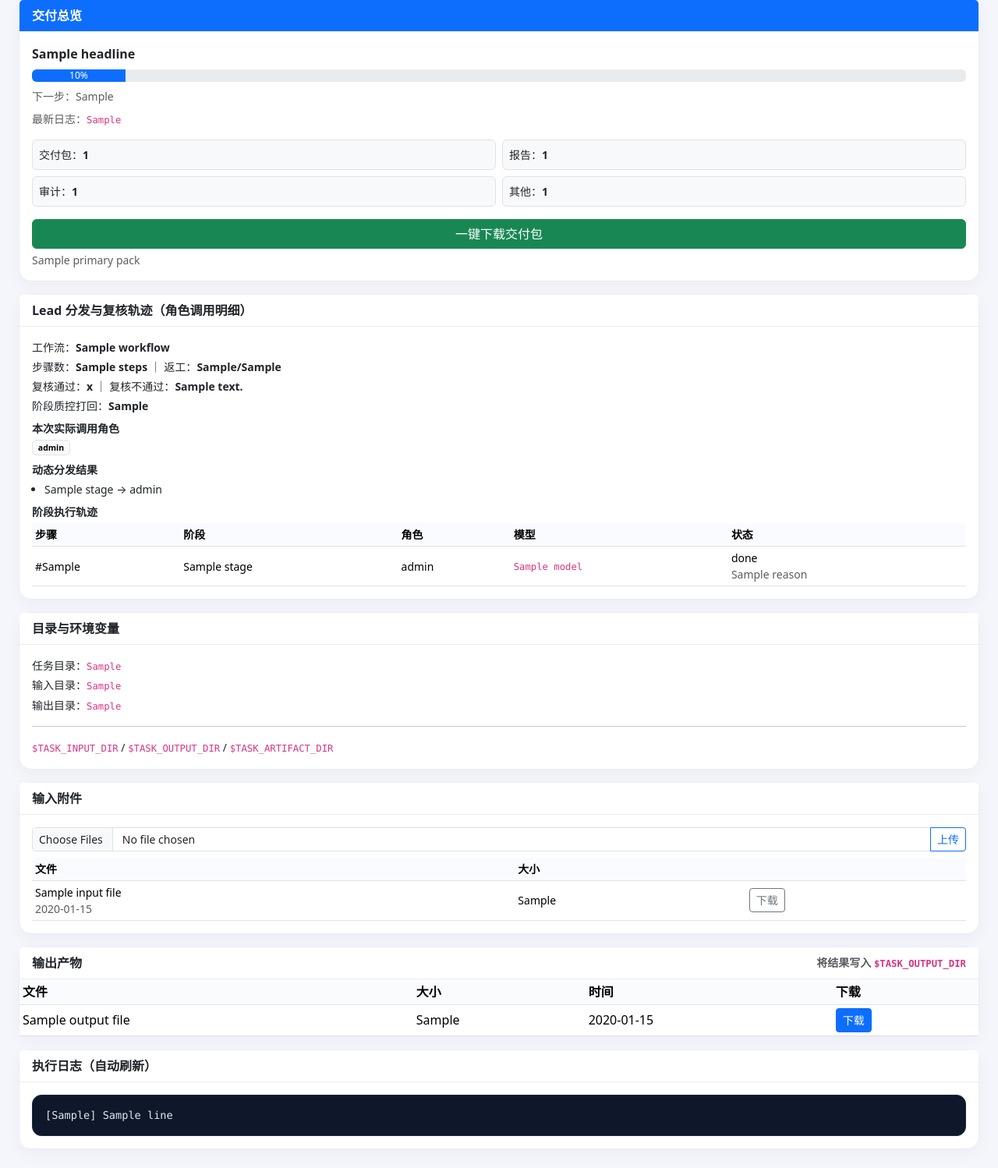
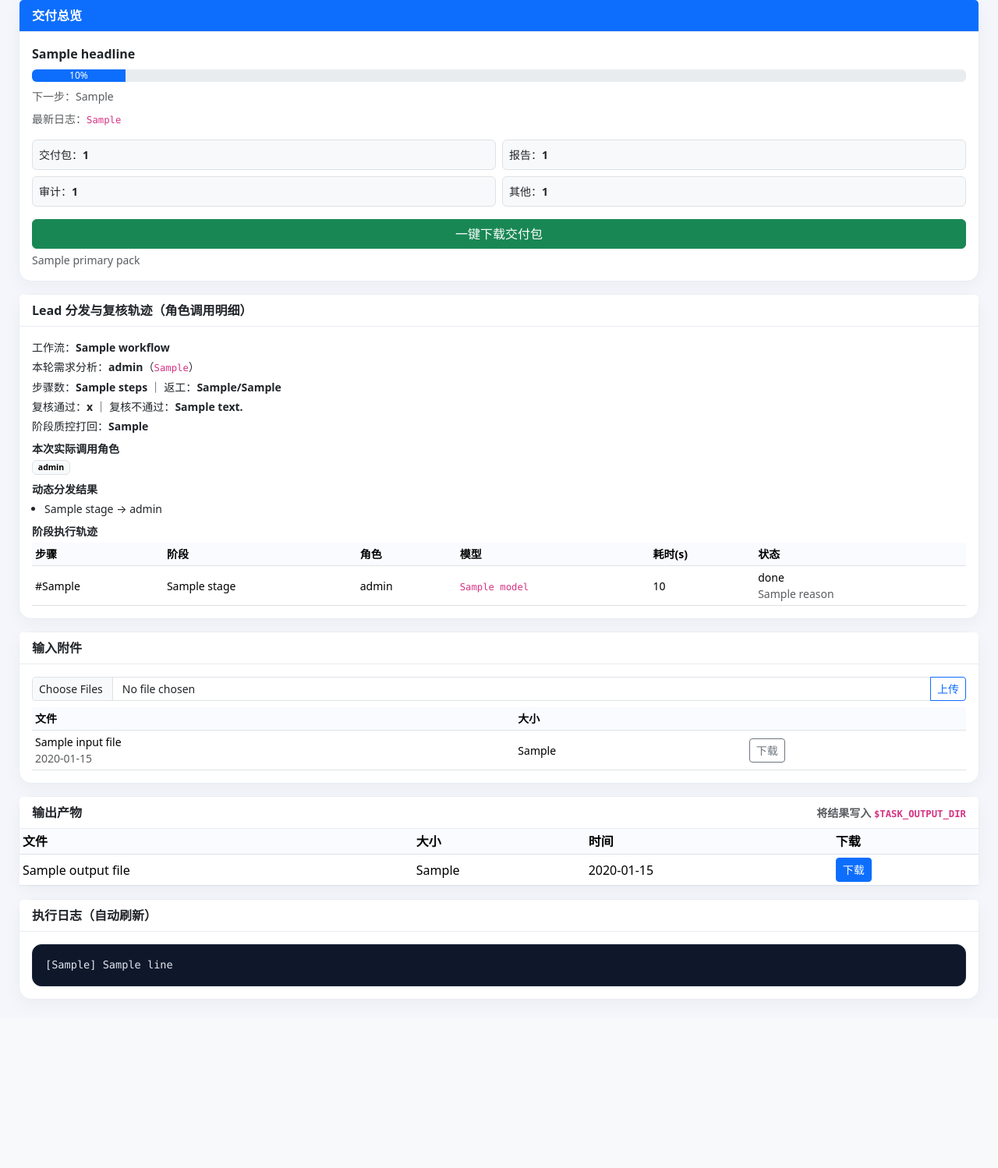
Before and after one commit to kelly-create/bot-skllis, a Flask app: template agent-team-console/templates/task_detail.html in a window 1280 px wide. Shown: the part 170-1668 px from the top of the page at 78% size. After the commit the page ends 1452 px from the top, so only its background shows below. Run offline with Flask 3, Linux system fonts and the light colour scheme; the template is opened without the code that fills it: most values are stand-ins (such as "Sample title", 1, 10 or a date in 2020).

Commit message:
ui: add intake role/model + per-step duration and hide env directory panel

```diff
--- a/agent-team-console/app.py
+++ b/agent-team-console/app.py
@@ -265,6 +265,9 @@ def load_multiagent_summary(output_dir: str):
     role_seen = set()
     stage_tracks = []
 
+    intake_role = "-"
+    intake_model = "-"
+
     for s in data.get("stages") or []:
         role = s.get("role") or "-"
         if role not in role_seen:
@@ -295,17 +298,28 @@ def load_multiagent_summary(output_dir: str):
             track_status = "完成"
             reason = ""
 
+        stage_name = s.get("stage") or "-"
+        model_name = s.get("model") or "-"
+        if intake_role == "-" and any(k in stage_name for k in ["需求接收", "分发", "需求分析", "需求理解"]):
+            intake_role = role
+            intake_model = model_name
+
         stage_tracks.append(
             {
                 "executionNo": s.get("executionNo") or "-",
-                "stage": s.get("stage") or "-",
+                "stage": stage_name,
                 "role": role,
-                "model": s.get("model") or "-",
+                "model": model_name,
                 "reworkRound": s.get("reworkRound") or 0,
+                "duration_sec": s.get("durationSec"),
                 "status": track_status,
                 "reason": (reason or "")[:180],
             }
         )
+
+    if intake_role == "-" and stage_tracks:
+        intake_role = stage_tracks[0].get("role") or "-"
+        intake_model = stage_tracks[0].get("model") or "-"
 
     return {
         "workflow": data.get("workflow") or "-",
@@ -318,6 +332,8 @@ def load_multiagent_summary(output_dir: str):
         "quality_fail": quality_fail,
         "called_roles": called_roles,
         "stage_tracks": stage_tracks,
+        "intake_role": intake_role,
+        "intake_model": intake_model,
     }
 
 
@@ -1058,9 +1074,12 @@ def run_multi_agent_workflow(task_id: int, task, wf, output_dir: str):
                 messages.append({"role": turn, "content": h["content"] or ""})
         messages.append({"role": "user", "content": user_prompt})
 
+        stage_started_at = now_str()
+        stage_t0 = time.perf_counter()
         save_role_message(task_id, role_code, stage, "user", user_prompt)
         output = call_role_llm(role, messages)
         save_role_message(task_id, role_code, stage, "assistant", output)
+        stage_duration_sec = round(time.perf_counter() - stage_t0, 2)
 
         execution_no += 1
         stage_file = os.path.join(
@@ -1080,6 +1099,8 @@ def run_multi_agent_workflow(task_id: int, task, wf, output_dir: str):
             "role": role_code,
             "model": role["default_model"],
             "reworkRound": rework_round,
+            "startedAt": stage_started_at,
+            "durationSec": stage_duration_sec,
             "outputFile": os.path.basename(stage_file),
             "outputChars": len(output),
             "finishedAt": now_str(),
@@ -1188,7 +1209,7 @@ def run_multi_agent_workflow(task_id: int, task, wf, output_dir: str):
         previous_output = output
         handoff_note = ""
         audit["stages"].append(stage_audit)
-        append_log(task_id, f"[{role_code}] 阶段完成，输出长度={len(output)}")
+        append_log(task_id, f"[{role_code}] 阶段完成，输出长度={len(output)}，耗时={stage_duration_sec}s")
         stage_idx += 1
 
     final_file = os.path.join(output_dir, "多Agent_最终交付.md")
--- a/agent-team-console/templates/task_detail.html
+++ b/agent-team-console/templates/task_detail.html
@@ -110,6 +110,7 @@
           <div class="card-header">Lead 分发与复核轨迹（角色调用明细）</div>
           <div class="card-body small">
             <div class="mb-1">工作流：<b>{{ multiagent.workflow }}</b></div>
+            <div class="mb-1">本轮需求分析：<b>{{ multiagent.intake_role }}</b>（<code>{{ multiagent.intake_model }}</code>）</div>
             <div class="mb-1">步骤数：<b>{{ multiagent.steps }}</b> ｜ 返工：<b>{{ multiagent.rework_used }}/{{ multiagent.rework_max }}</b></div>
             <div class="mb-1">复核通过：<b>{{ multiagent.review_pass }}</b> ｜ 复核不通过：<b>{{ multiagent.review_fail }}</b></div>
             <div class="mb-2">阶段质控打回：<b>{{ multiagent.quality_fail }}</b></div>
@@ -139,7 +140,7 @@
             <div class="fw-semibold mb-1">阶段执行轨迹</div>
             <div class="table-responsive">
               <table class="table table-sm align-middle mb-0">
-                <thead><tr><th>步骤</th><th>阶段</th><th>角色</th><th>模型</th><th>状态</th></tr></thead>
+                <thead><tr><th>步骤</th><th>阶段</th><th>角色</th><th>模型</th><th>耗时(s)</th><th>状态</th></tr></thead>
                 <tbody>
                   {% for t in multiagent.stage_tracks %}
                   <tr>
@@ -147,6 +148,7 @@
                     <td>{{ t.stage }}</td>
                     <td>{{ t.role }}</td>
                     <td><code>{{ t.model }}</code></td>
+                    <td>{% if t.duration_sec is not none %}{{ t.duration_sec }}{% else %}-{% endif %}</td>
                     <td>
                       <div>{{ t.status }}</div>
                       {% if t.reason %}<div class="text-muted">{{ t.reason }}</div>{% endif %}
@@ -160,16 +162,7 @@
         </div>
         {% endif %}
 
-        <div class="card soft-card mb-3">
-          <div class="card-header">目录与环境变量</div>
-          <div class="card-body small">
-            <div class="mb-1">任务目录：<code>{{ base_dir }}</code></div>
-            <div class="mb-1">输入目录：<code>{{ input_dir }}</code></div>
-            <div class="mb-1">输出目录：<code>{{ output_dir }}</code></div>
-            <hr>
-            <div><code>$TASK_INPUT_DIR</code> / <code>$TASK_OUTPUT_DIR</code> / <code>$TASK_ARTIFACT_DIR</code></div>
-          </div>
-        </div>
+        {# 目录与环境变量卡片按用户要求隐藏 #}
 
         <div class="card soft-card">
           <div class="card-header">输入附件</div>
```
Also changed, not shown: MEMORY.md (+1 -0 lines), memory/2026-02-21.md (+14 -0 lines).
